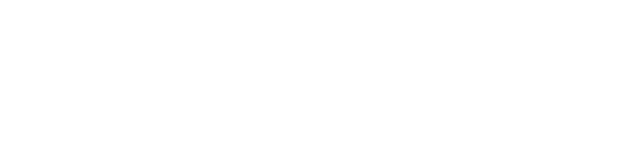
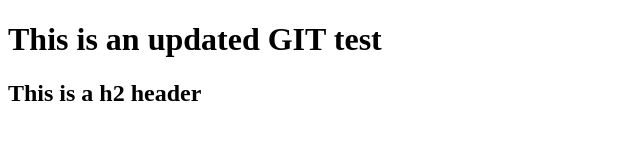
Before and after one commit to alexpono/git_test, a plain HTML site: page index.html in a window 1280 px wide. Shown: the whole page, without its empty margins (0-640 px from the left). Drawn offline with Linux system fonts and the light colour scheme.

Commit message:
Filled html code

```diff
--- a/index.html
+++ b/index.html
@@ -1,11 +1,17 @@
 <!DOCTYPE html>
 <html lang="en">
+
 <head>
     <meta charset="UTF-8">
     <meta name="viewport" content="width=device-width, initial-scale=1.0">
-    <title>Document</title>
+    <meta http-equiv="X-UA-Compatible" content="ie=edge">
+    <title>Git Test</title>
 </head>
+
 <body>
+    <h1>This is an updated GIT test</h1>
 
+    <h2>This is a h2 header</h2>
 </body>
+
 </html>
```
